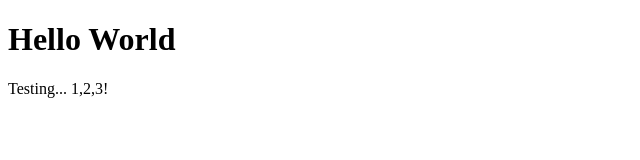
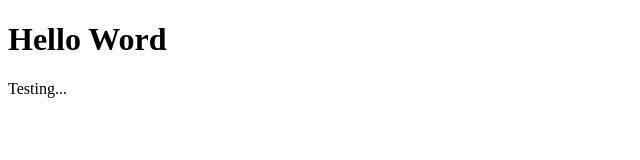
Before and after one commit to hrooric/hello, a plain HTML site: page index.html in a window 1280 px wide. Shown: the full height of the page, 0-640 px from the left. Drawn offline with Linux system fonts and the light colour scheme.

Commit message:
updated file

```diff
--- a/index.html
+++ b/index.html
@@ -4,10 +4,10 @@
     <meta charset="UTF-8" />
     <meta http-equiv="X-UA-Compatible" content="IE=edge" />
     <meta name="viewport" content="width=device-width, initial-scale=1.0" />
-    <title>Hello Word</title>
+    <title>Hello</title>
   </head>
   <body>
-    <h1>Hello World</h1>
-    <p>Testing... 1,2,3!</p>
+    <h1>Hello Word</h1>
+    <p>Testing... </p>
   </body>
 </html>
```
